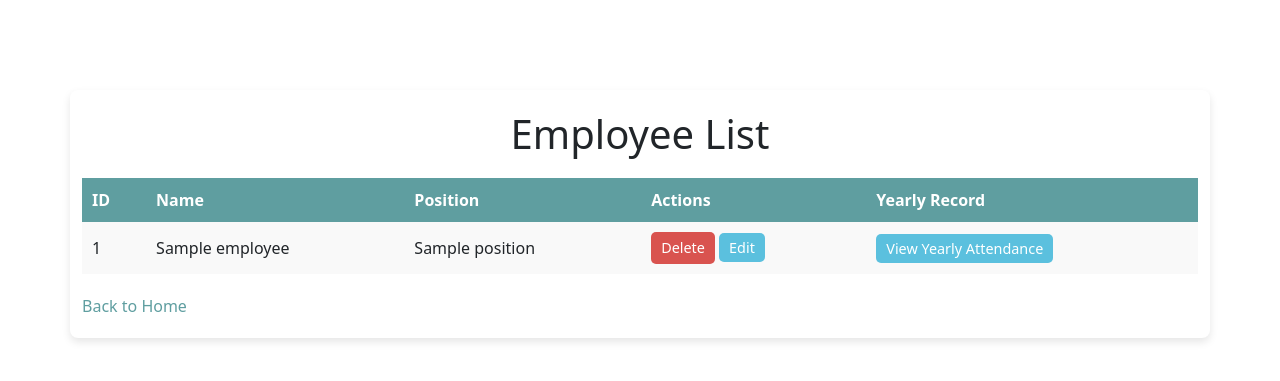
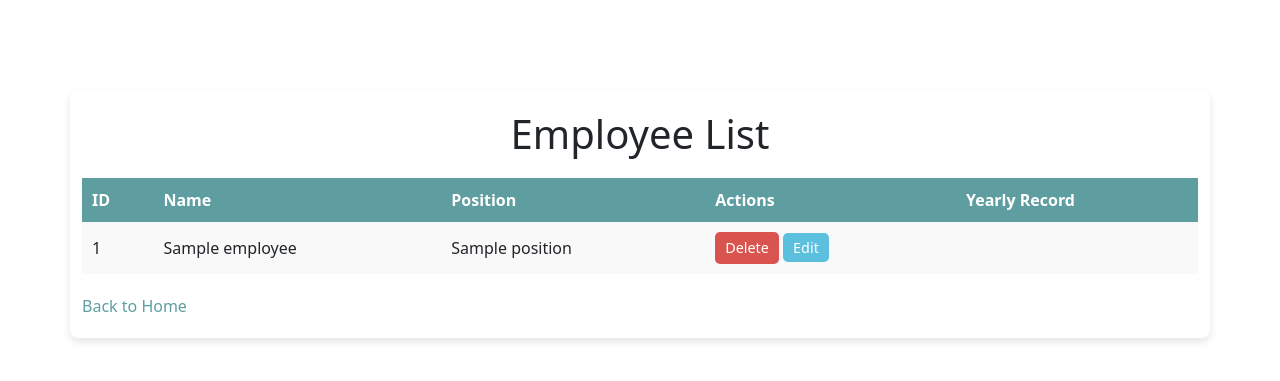
Before and after one commit to Noreen09/Attendance, a Flask app: template templates/employee_list.html in a window 1280 px wide. Shown: the part 60-441 px from the top of the page. Run offline with Flask 3, Linux system fonts and the light colour scheme; the template is opened without the code that fills it: most values are stand-ins (such as "Sample title", 1, 10 or a date in 2020).

Commit message:
error fixed

```diff
--- a/templates/employee_list.html
+++ b/templates/employee_list.html
@@ -107,9 +107,9 @@
 
                     </td>
                     <td>
-                    <a href="{{ url_for('yearly_attendance', employee_id=employee.id, year=2025) }}" class="delete-btn" style="background-color: #5bc0de;">
+                   <!-- <a href="{{ url_for('yearly_attendance', employee_id=employee.id, year=2025) }}" class="delete-btn" style="background-color: #5bc0de;">
                         View Yearly Attendance
-                    </a></td>
+                    </a></td> -->
 
                 </tr>
                 {% endfor %}
```
